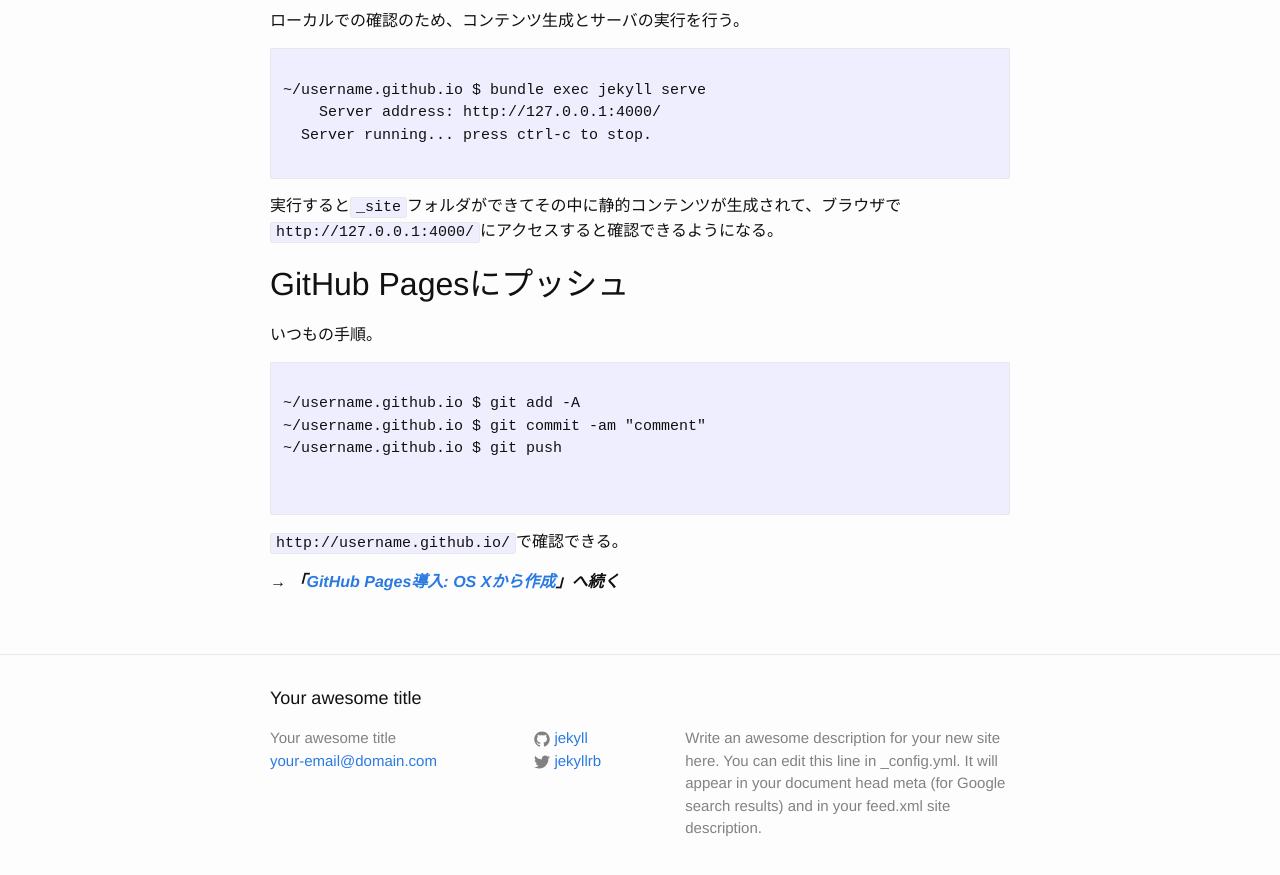
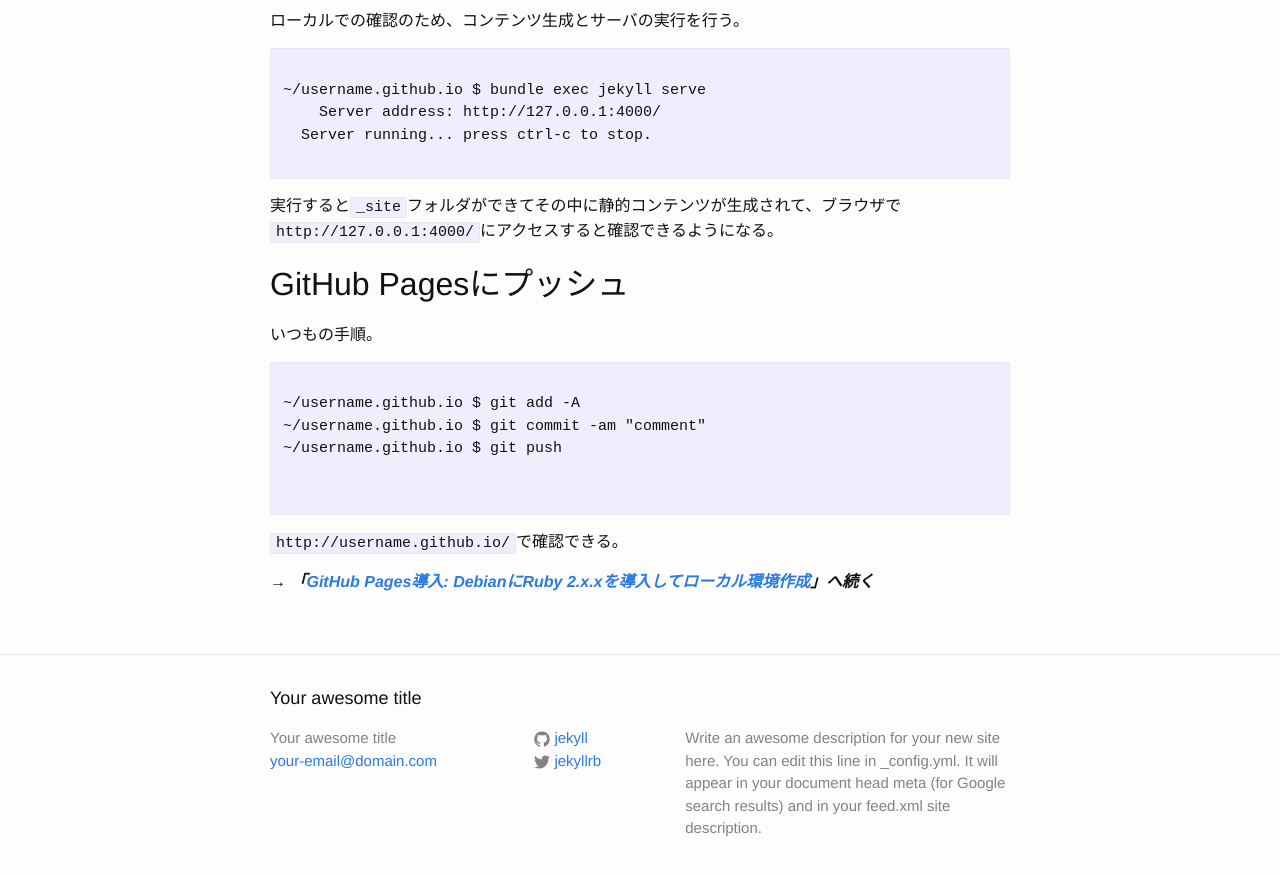
Before and after one commit to hayashiisme/hayashiisme.github.io, a Jekyll site: the page built from _posts/2016-04-24-github-pages-01.md, in a window 1280 px wide and 900 px high, scrolled down 3527 px. Shown: the top 875 px of the window. Built offline with Jekyll 4.4.1, drawn with Linux system fonts in a browser that asks for light colours.

Commit message:
from dorian

```diff
--- a/_posts/2016-04-24-github-pages-01.md
+++ b/_posts/2016-04-24-github-pages-01.md
@@ -200,4 +200,4 @@ drwxr-xr-x css
 
 
 
-***→ 「[GitHub Pages導入: OS Xから作成](github-pages-01.html)」へ続く***
+***→ 「[GitHub Pages導入: DebianにRuby 2.x.xを導入してローカル環境作成](github-pages-02.html)」へ続く***
```
